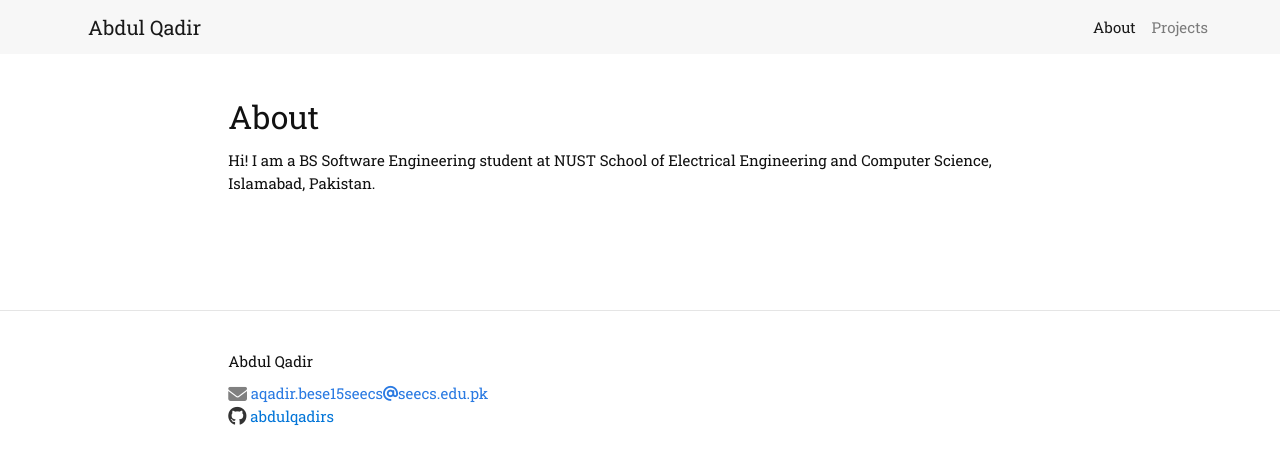
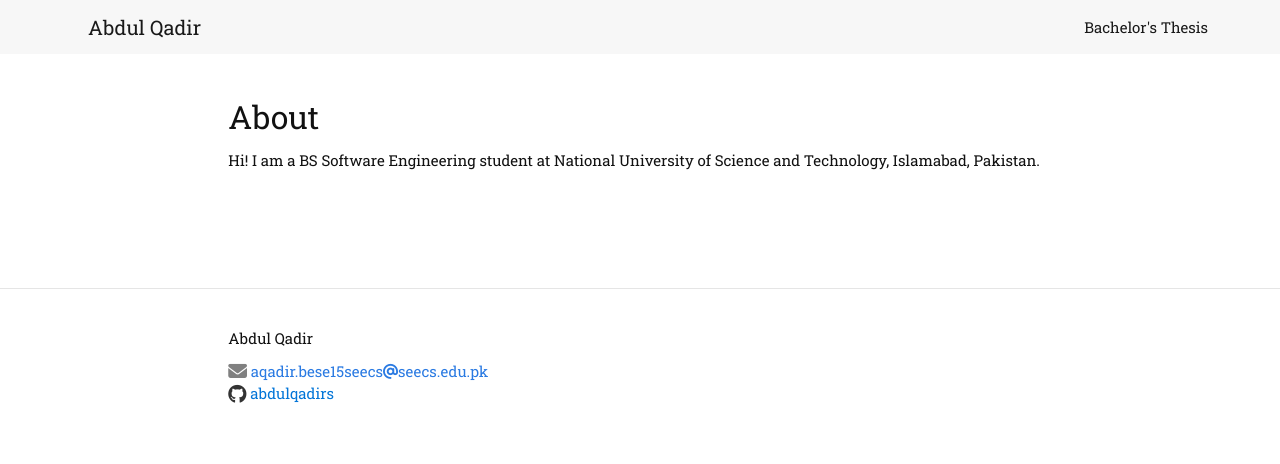
Before and after one commit to abdulqadirs/abdulqadirs.github.io, a plain HTML site: page index.html in a window 1280 px wide. Drawn offline with nearby package versions, Linux system fonts and the light colour scheme; a script that the page names is missing.

Commit message:
uploaded thesis

```diff
--- a/index.html
+++ b/index.html
@@ -21,13 +21,13 @@
             <a class="navbar-brand pl-md-5 ml-md-4" href="https://abdulqadirs.github.io">Abdul Qadir</a>
             <div class="collapse navbar-collapse justify-content-end pr-5" id="navbarCollapse">
                 <ul class="navbar-nav">
-                    <li class="nav-item active">
+                    <!-- <li class="nav-item active">
                         <a class="nav-link" href="#">About
                             <span class="sr-only">(current)</span>
                         </a>
-                    </li>
-                    <li class="nav-item">
-                        <a class="nav-link" href="#">Projects</a>
+                    </li> -->
+                    <li class="nav-item active">
+                        <a class="nav-link" href="thesis.html">Bachelor's Thesis</a>
                     </li>
                 </ul>
             </div>
@@ -42,7 +42,7 @@
             </div>
             <div class="row">
                 <div class="offset-md-2 col-md-8">
-                    <p>Hi! I am a BS Software Engineering student at NUST School of Electrical Engineering and Computer Science,
+                    <p>Hi! I am a BS Software Engineering student at National University of Science and Technology,
                         Islamabad, Pakistan.
                     </p>
                 </div>
```
Also changed, not shown: thesis.html (added, +12 -0 lines), 1 other file.
